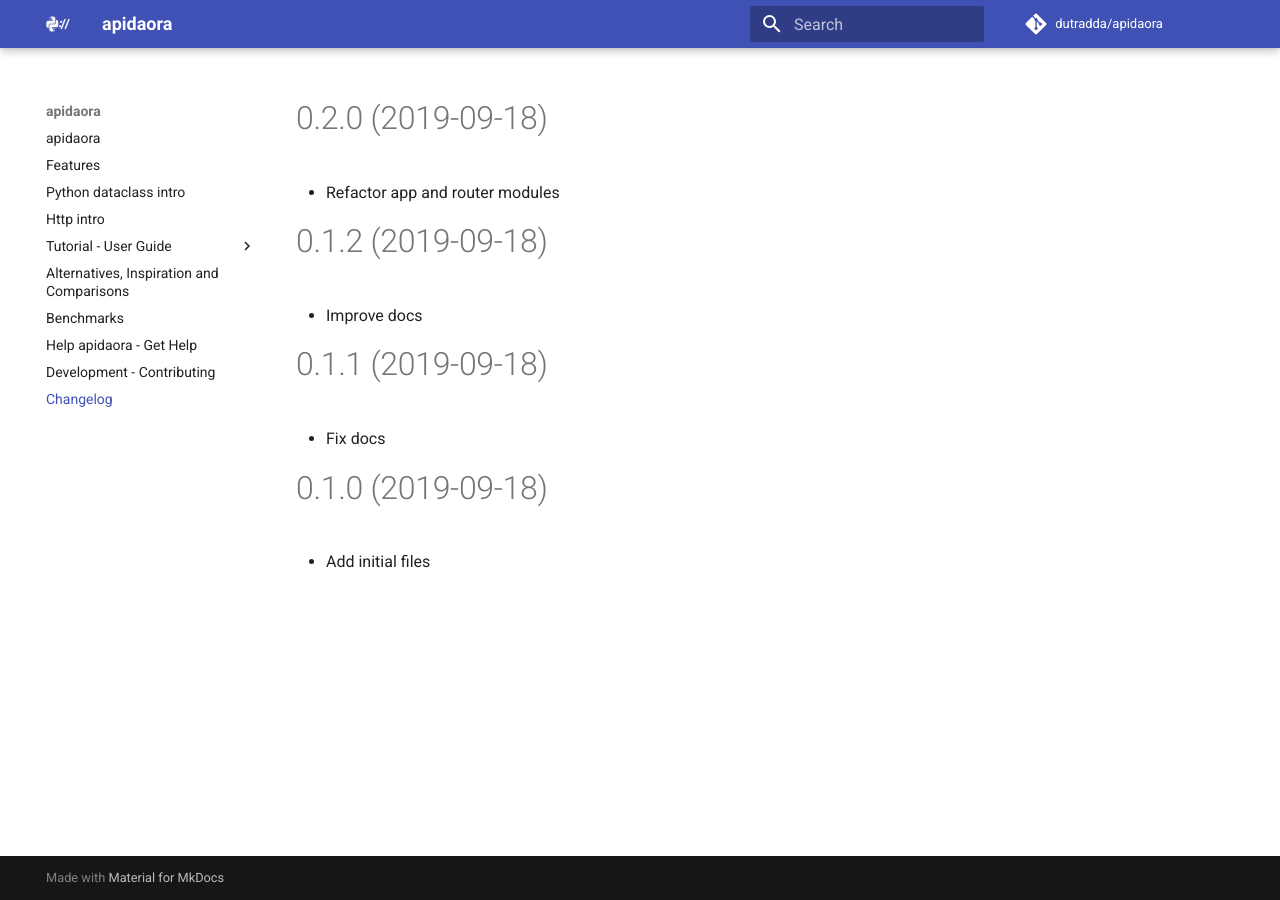
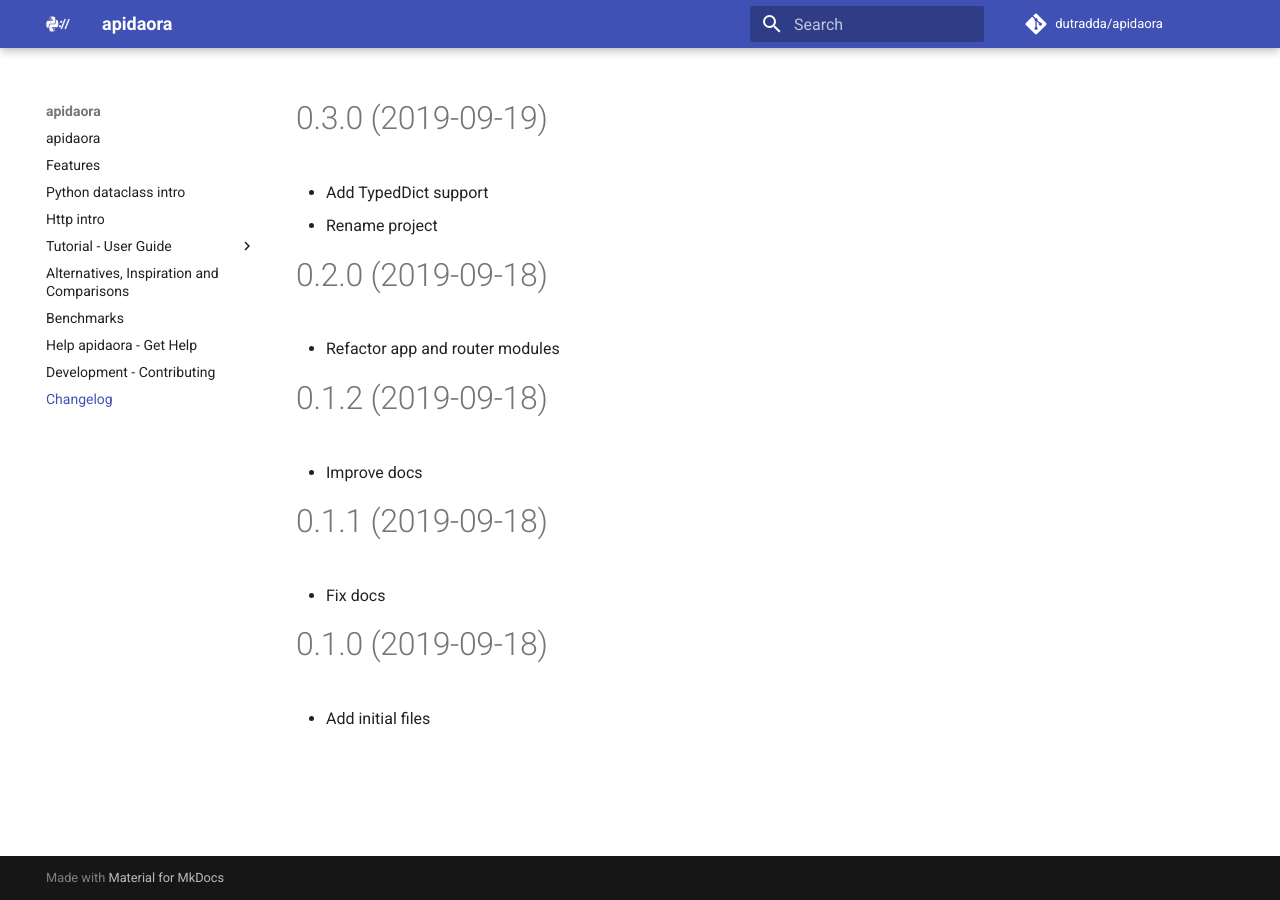
Before and after one commit to dutradda/apidaora, an MkDocs documentation site: the page built from docs/changelog.md, in a window 1280 px wide. Built offline with MkDocs 1.6.1 and Material for MkDocs 9.7.7, drawn with Linux system fonts in a browser that asks for light colours; comment, search, counter and statistics services are not loaded.

Commit message:
Update CHANGELOG

```diff
--- a/docs/changelog.md
+++ b/docs/changelog.md
@@ -1,3 +1,9 @@
+0.3.0 (2019-09-19)
+==================
+- Add TypedDict support
+- Rename project
+
+
 0.2.0 (2019-09-18)
 ==================
 - Refactor app and router modules
```
Also changed, not shown: CHANGELOG.md (+6 -0 lines), 2 other files.
